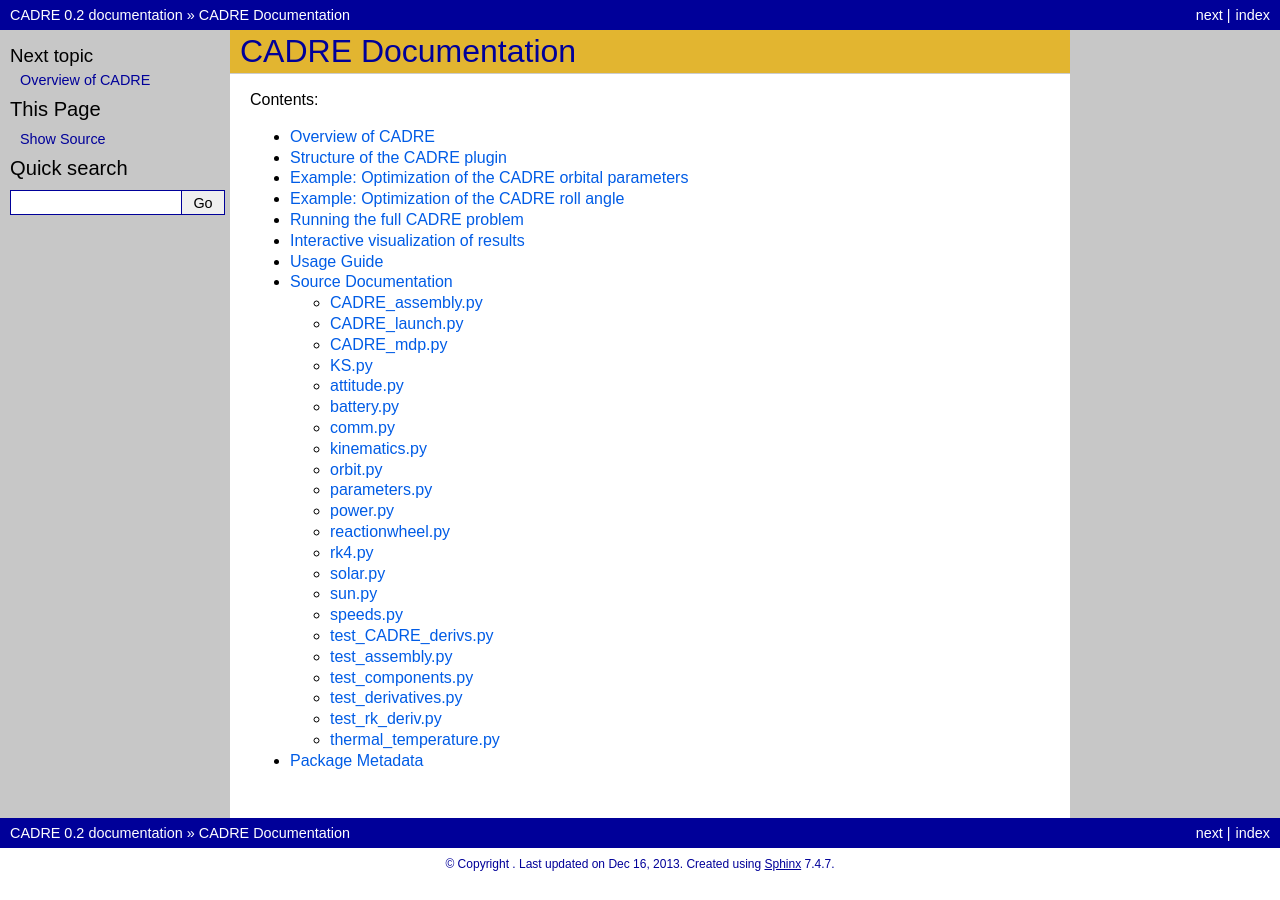
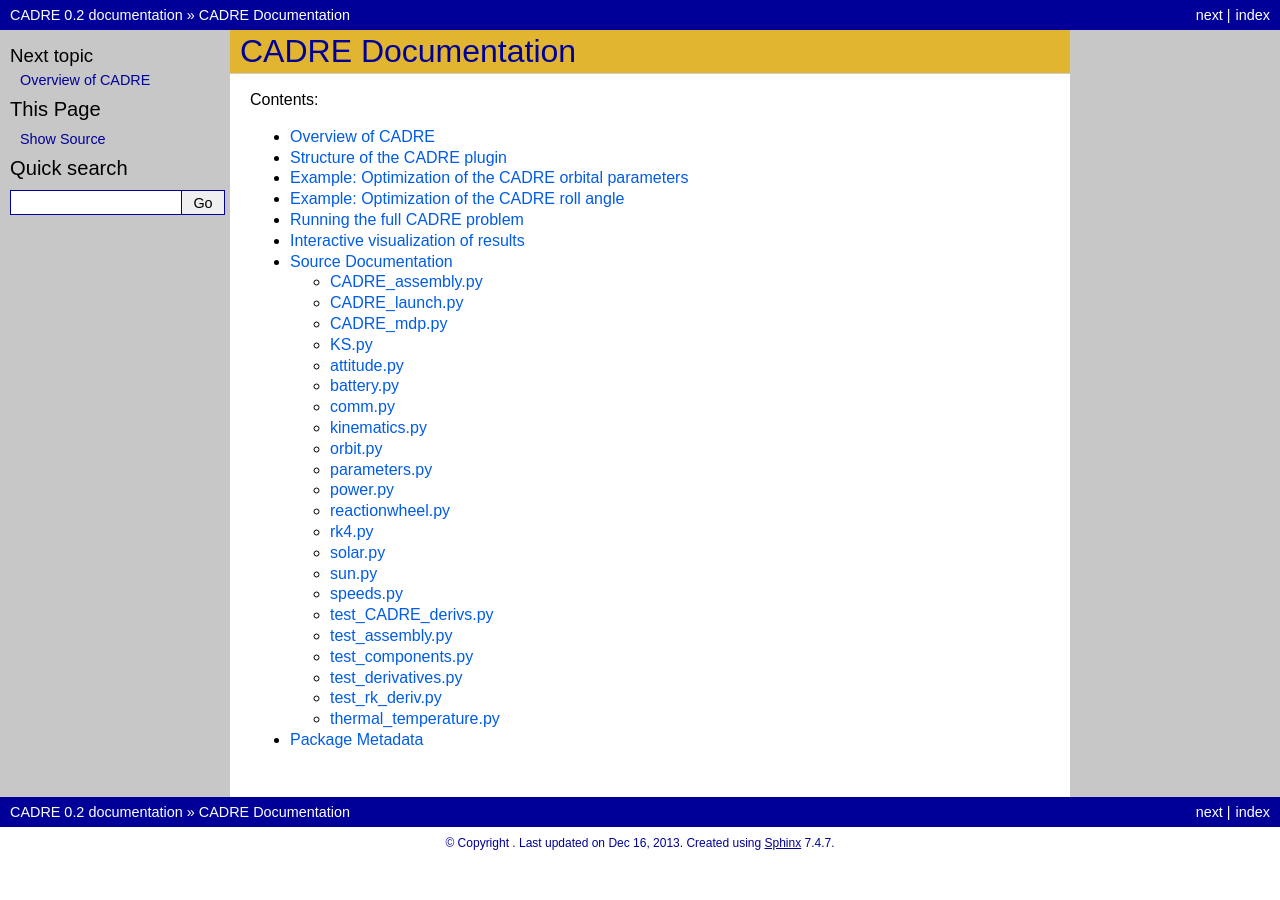
Before and after one commit to thearn/CADRE-old, a Sphinx documentation site: the page built from docs/index.rst, in a window 1280 px wide. Built offline with Sphinx 7.4.7, drawn with Linux system fonts in a browser that asks for light colours.

Commit message:
removed unused 'usage' doc

```diff
--- a/docs/index.rst
+++ b/docs/index.rst
@@ -11,6 +11,5 @@ Contents:
    launch
    roll
    full
-   usage
    srcdocs
    pkgdocs
--- a/docs/usage.rst
+++ /dev/null
@@ -1,6 +0,0 @@
-===========
-Usage Guide
-===========
-
-No usage information has been provided for this plugin. Consult the
-:ref:`CADRE_src_label` section for more detail.
```
